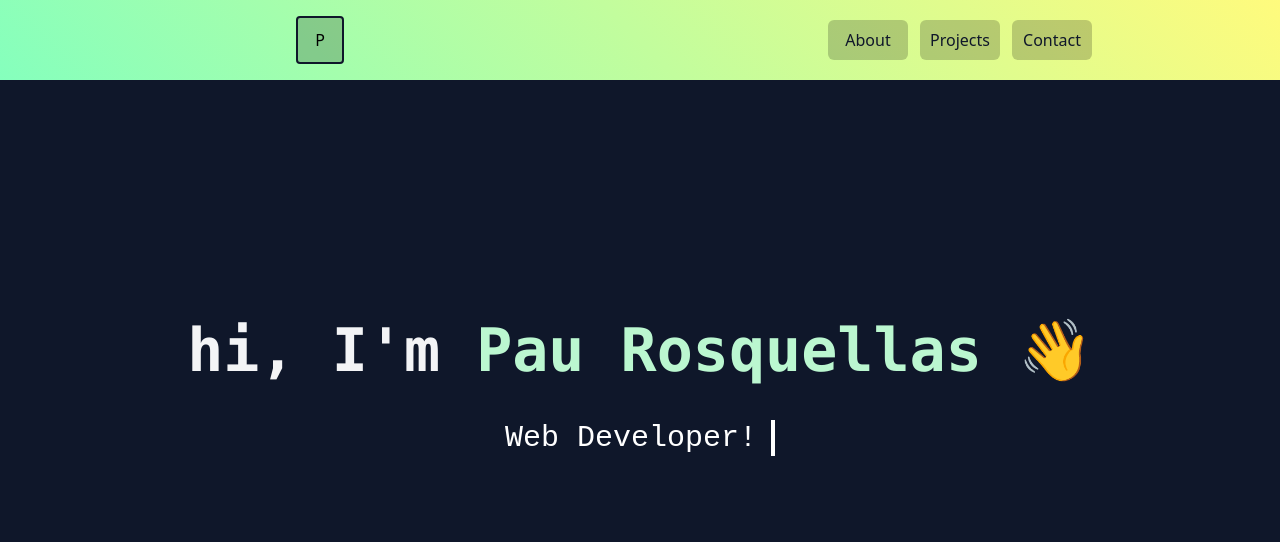
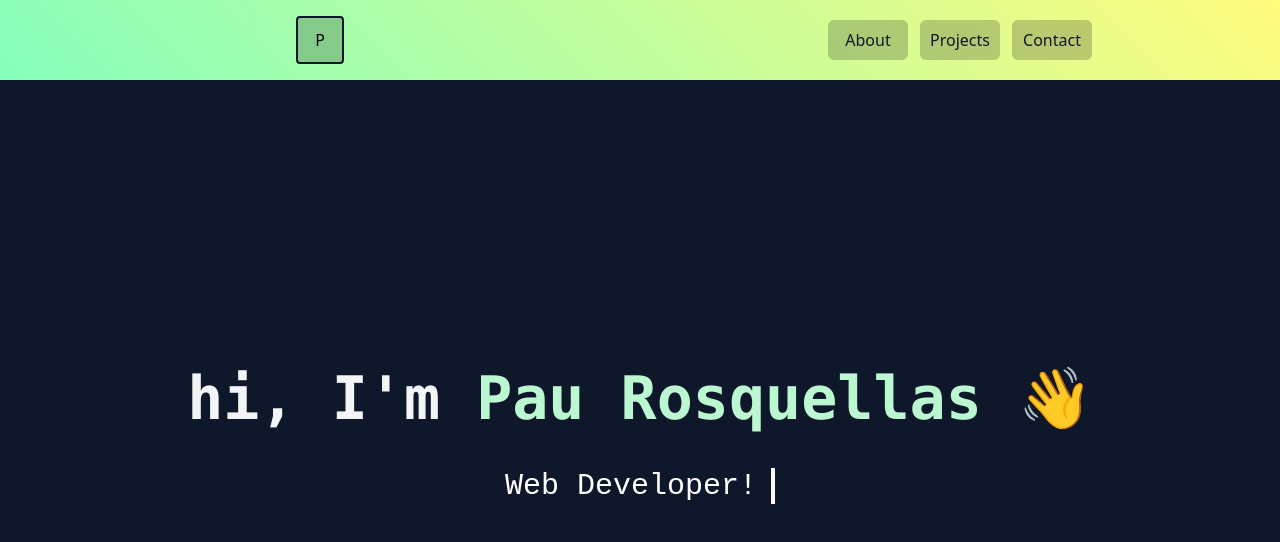
Before and after one commit to pau7rr/paurosquellas-com, a Vue app: page / in a window 1280 px wide. Shown: the top 542 px of the page. Built offline with nearby package versions, Linux system fonts and the light colour scheme.

Commit message:
home intro transalted into component

```diff
--- /dev/null
+++ b/src/components/Intro.vue
@@ -0,0 +1,28 @@
+<template>
+    <div>
+        <h1 class=" font-mono text-4xl font-extrabold text-gray-100 md:text-6xl mb-10">
+            hi, I'm <span class=" text-green-200"> Pau Rosquellas 👋 </span>
+        </h1>
+        <span class="typing text-white mx-auto text-3xl"> Web Developer! </span>
+    </div>
+</template>
+
+<style scoped>
+    .typing {
+        display: block;
+        font-family: monospace;
+        white-space: nowrap;
+        border-right: 4px solid;
+        width: 15ch;
+        animation: typing 2s steps(12), blink .5s infinite step-end alternate;
+        overflow:hidden;
+    }
+
+    @keyframes typing {
+        from { width: 0}
+    }
+
+    @keyframes blink {
+        50% { border-color: transparent}
+    }
+</style>
--- a/src/views/HomeView.vue
+++ b/src/views/HomeView.vue
@@ -1,30 +1,15 @@
+<script setup>
+  import Intro from '@/components/Intro.vue'
+</script>
+
 <template>
-  <main class=" bg-slate-900 h-screen flex flex-col">
-    <h1 class=" mx-auto mt-60 font-mono text-4xl font-extrabold text-gray-100 md:text-6xl mb-10">
-      hi, I'm <span class=" text-green-200"> Pau Rosquellas 👋 </span>
-    </h1>
-    <span class="typing text-white mx-auto text-3xl"> Web Developer! </span>
+  <main class=" bg-slate-900 h-screen flex">
+    <Intro class=" mt-72 mx-auto" />
   </main>
 </template>
 
 <style scoped>
 
-.typing {
-  display: block;
-  font-family: monospace;
-  white-space: nowrap;
-  border-right: 4px solid;
-  width: 15ch;
-  animation: typing 2s steps(12), blink .5s infinite step-end alternate;
-  overflow:hidden;
-}
 
-@keyframes typing {
-  from { width: 0}
-}
-
-@keyframes blink {
-  50% { border-color: transparent}
-}
 
 </style>
```
